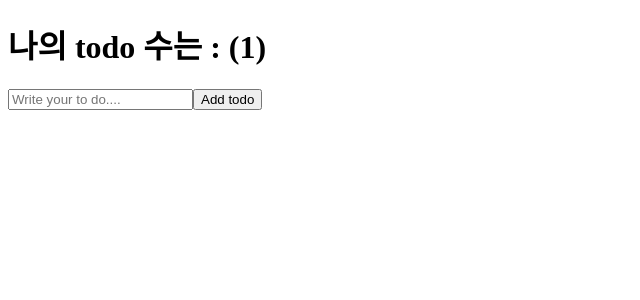
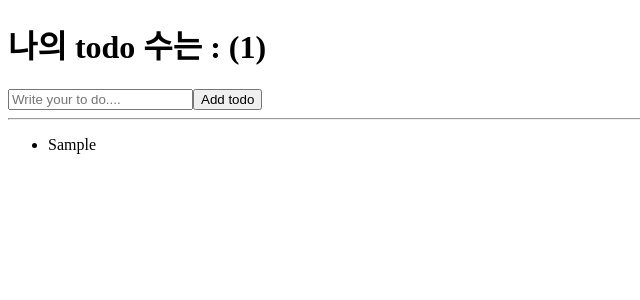
Before and after one commit to sunblock99/react-for-movie, a React (Create React App) app: page / in a window 1280 px wide. Both pictures are taken after typing "Sample" into the empty fields and a click on the button "Add todo". Shown: the top 300 px of the page, without its empty margins (0-640 px from the left). Built offline with nearby package versions, Linux system fonts and the light colour scheme.

Commit message:
todo list -2 .map 사용 하려면 key prop이 있어야 에러가 안남 여기서 key는 uniq

```diff
--- a/src/App.js
+++ b/src/App.js
@@ -9,10 +9,10 @@
     if(todo === ""){
       return;
     }
+
+    setTodos((currentArray) => [todo, ...currentArray]);
     setTodo("");
-    setTodos((currentArray) => [todo, ...currentArray]);
   }
-  console.log(todos);
   return (
   <div>
     <h1>나의 todo 수는  : ({todos.length})</h1>
@@ -20,6 +20,10 @@
     <input onChange={onChange} value={todo} type="text" placeholder="Write your to do...." />
     <button>Add todo</button>
     </form>
+    <hr/>
+    <ul>
+    {todos.map((item, index) => <li key={index}>{item}</li>)}
+    </ul>
   </div>);
 
 }
```
